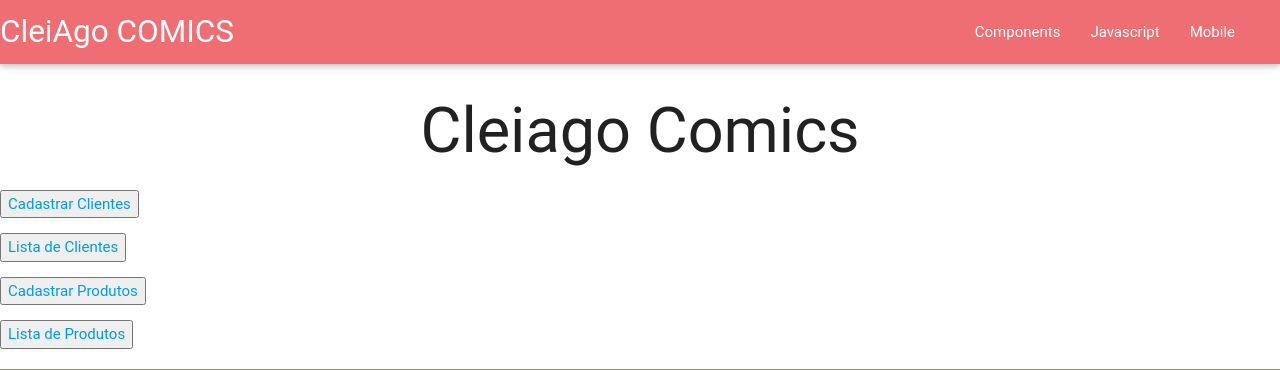
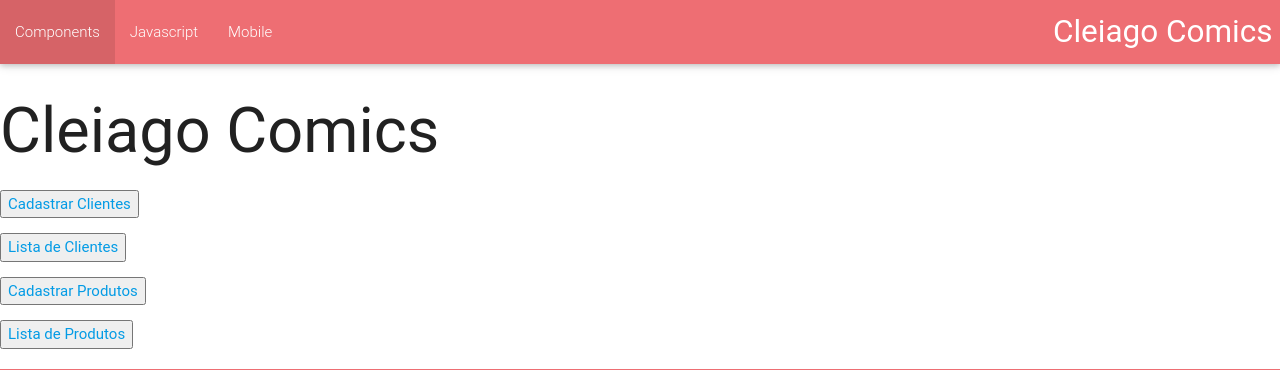
Before and after one commit to Cleiago/cleiago.github.io, a PHP site: page / in a window 1280 px wide. Shown: the top 370 px of the page. Run offline with PHP 8.4, Linux system fonts and the light colour scheme; the visitor is signed in with stand-in values (Sample User, id 1); some libraries are stand-ins or nearby versions; some web fonts are replaced.

Commit message:
CSS index

```diff
--- a/index.php
+++ b/index.php
@@ -4,7 +4,6 @@
 <html>
 <head>
 	<meta charset="UTF-8">
-	<link rel="stylesheet" type="text/css" href="index.css">
 	<link type="text/css" rel="stylesheet" href="css/materialize.min.css"  media="screen,projection"/>
     <meta name="viewport" content="width=device-width, initial-scale=1.0, maximum-scale=1.0, user-scalable=no"/>
 	<title>Cleiago Comics</title>
@@ -12,9 +11,9 @@
 <body>
 	<nav>
     	<div class="nav-wrapper">
-    		<a href="#!" class="brand-logo">CleiAgo COMICS</a>
+    		<a href="#!" class="brand-logo right">Cleiago Comics</a>
     		<a href="#" data-activates="mobile-demo" class="button-collapse"><i class="mdi-navigation-menu"></i></a>
-    		<ul class="right hide-on-med-and-down">
+    		<ul class="light hide-on-med-and-down">
     			<li><a href="sass.html"></a></li>
     			<li><a href="components.html">Components</a></li>
     			<li><a href="javascript.html">Javascript</a></li>
```
